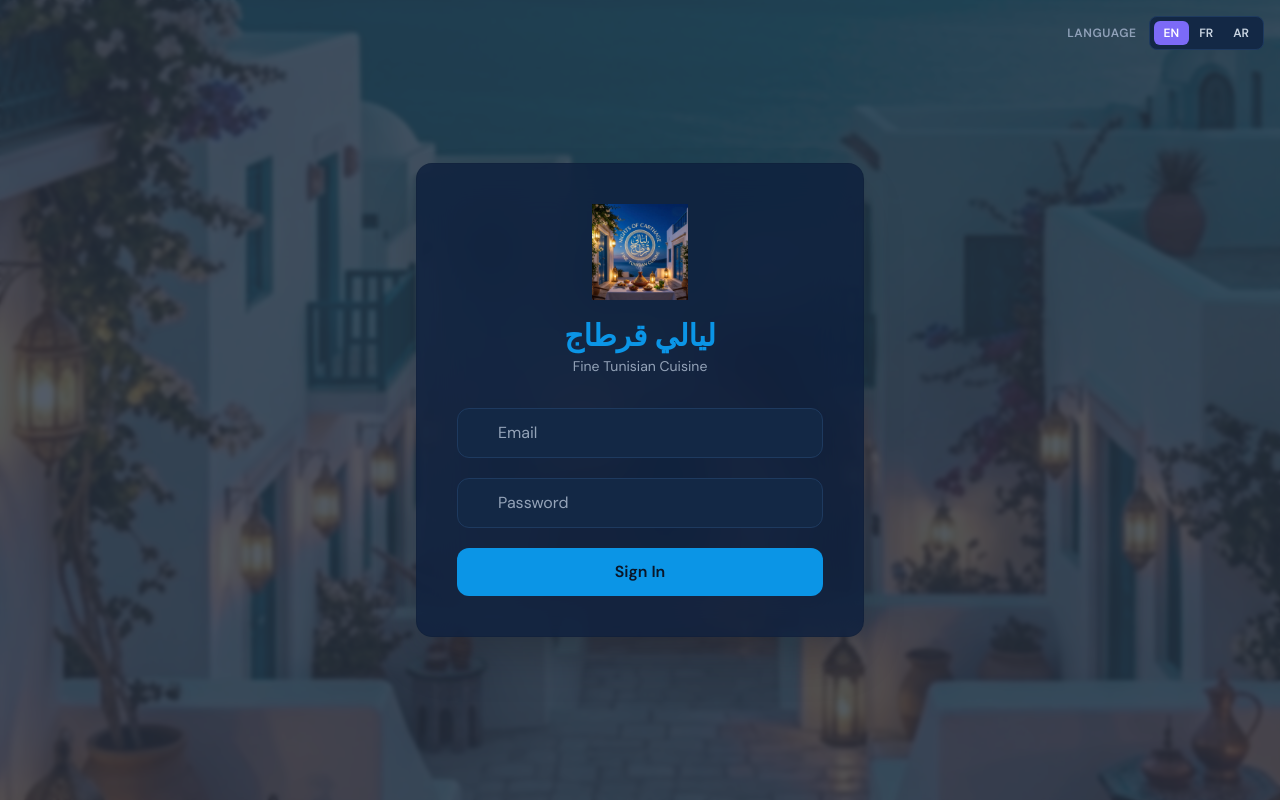
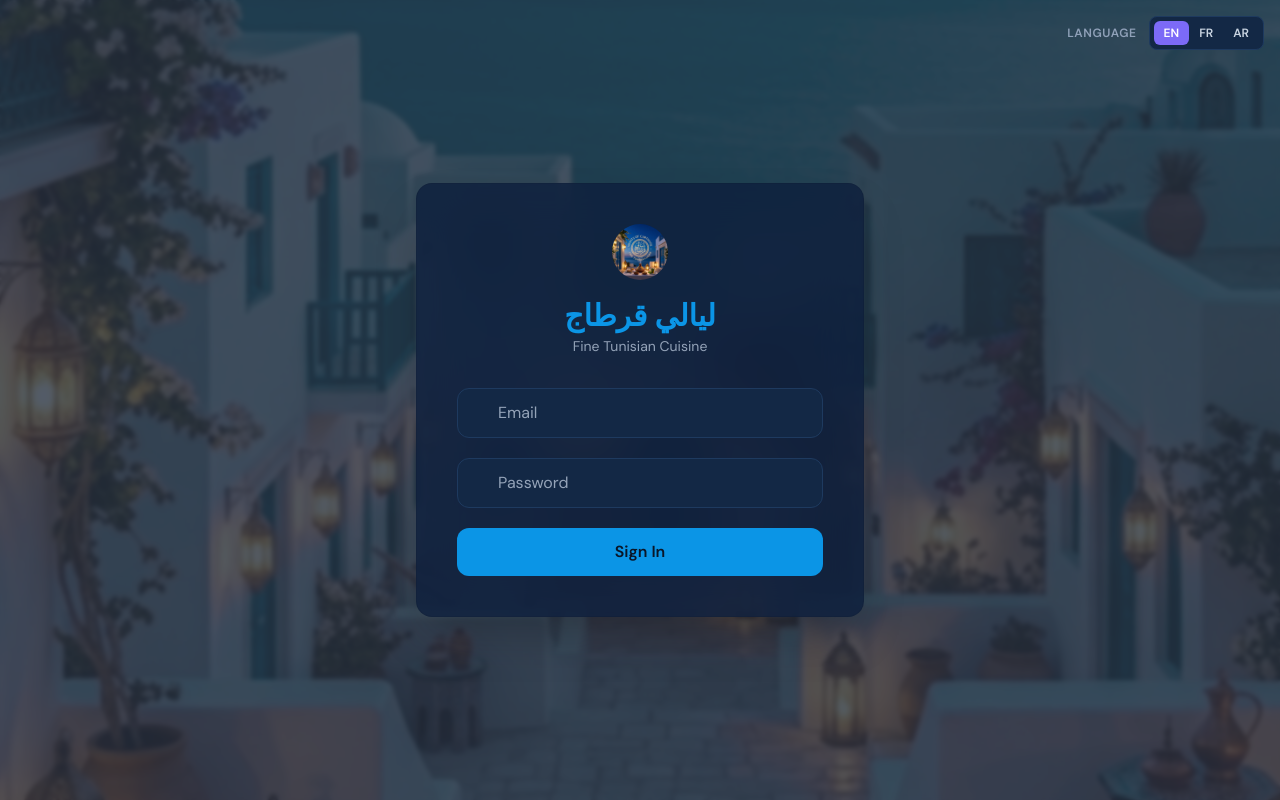
Before and after one commit to NerovexComapny/Frontend_Resto, a React (Vite) app: page /#/login in a window 1280 px wide. Built offline with nearby package versions, Linux system fonts and the light colour scheme; some icons are missing.

Commit message:
style: make restaurant logo perfectly circular

```diff
--- a/src/index.css
+++ b/src/index.css
@@ -39,6 +39,13 @@
   display: none;
 }
 
+.restaurant-logo-circle {
+  border-radius: 50%;
+  object-fit: cover;
+  aspect-ratio: 1 / 1;
+  display: block;
+}
+
 @keyframes fade-in {
   from { opacity: 0; transform: scale(0.95); }
   to { opacity: 1; transform: scale(1); }
--- a/src/layouts/ManagerLayout.jsx
+++ b/src/layouts/ManagerLayout.jsx
@@ -76,7 +76,7 @@
       }`}>
         {/* Logo */}
         <div className="p-6 flex items-center gap-3">
-          <img src={logo} alt="ليالي قرطاج" className="w-12 h-12 object-contain" />
+          <img src={logo} alt="ليالي قرطاج" className="restaurant-logo-circle w-12 h-12" />
           <div>
             <h1 className="text-xl font-bold text-[#7c6af7]"
                 style={{ fontFamily: "'Playfair Display', serif" }}
@@ -135,7 +135,7 @@
         {/* Mobile Header */}
         <header className="flex lg:hidden items-center justify-between p-4 bg-[#0d1f3c] border-b border-[#1e3a5f] sticky top-0 z-30">
           <div className="flex items-center gap-2">
-            <img src={logo} alt="ليالي قرطاج" className="w-8 h-8 object-contain" />
+            <img src={logo} alt="ليالي قرطاج" className="restaurant-logo-circle w-10 h-10" />
             <h1 className="text-xl font-bold text-[#7c6af7]" style={{ fontFamily: "'Playfair Display', serif" }} dir="rtl">
               ليالي قرطاج
             </h1>
--- a/src/pages/auth/LoginPage.jsx
+++ b/src/pages/auth/LoginPage.jsx
@@ -70,7 +70,7 @@
         transition={{ duration: 0.7 }}
         className="bg-[#0d1f3c]/80 backdrop-blur-xl border border-[#0000003A]/30 rounded-2xl p-6 sm:p-8 md:p-10 w-full max-w-sm sm:max-w-md mx-4 shadow-2xl z-10 relative"
       >
-        <img src={logo} alt="ليالي قرطاج" className="w-16 h-16 md:w-24 md:h-24 mx-auto mb-4 object-contain" />
+        <img src={logo} alt="ليالي قرطاج" className="restaurant-logo-circle w-14 h-14 mx-auto mb-4" />
 
         <h1 dir="rtl" className="text-2xl md:text-3xl font-bold text-[#0B95E6] text-center font-serif mb-1">
           ليالي قرطاج
--- a/src/pages/client/MenuPage.jsx
+++ b/src/pages/client/MenuPage.jsx
@@ -483,7 +483,7 @@
           transition={{ type: 'spring', damping: 18 }}
           className="relative z-10 w-full max-w-md bg-white/85 backdrop-blur rounded-3xl border border-[#c9963a]/20 shadow-xl p-8 text-center"
         >
-          <img src={logo} alt="ليالي قرطاج" className="w-20 h-20 mx-auto object-contain mb-3" />
+          <img src={logo} alt="ليالي قرطاج" className="restaurant-logo-circle w-14 h-14 mx-auto mb-3" />
           <h2 dir="rtl" className="text-3xl font-bold text-[#c9963a] font-serif mb-1">ليالي قرطاج</h2>
 
           <Motion.div
@@ -554,7 +554,7 @@
           <div className="px-3 py-2.5 space-y-2">
             <div className="flex items-center justify-between gap-2 min-w-0">
               <div className="flex items-center gap-2 min-w-0">
-                <img src={logo} alt="ليالي قرطاج" className="w-9 h-9 object-contain shrink-0" />
+                <img src={logo} alt="ليالي قرطاج" className="restaurant-logo-circle w-10 h-10 shrink-0" />
                 <div className="min-w-0">
                   <h1 dir="rtl" className="font-bold text-[#c9963a] text-[18px] leading-tight truncate">ليالي قرطاج</h1>
                   <p className="text-[11px] text-[#0a1628]/70 truncate">{restaurantName}</p>
```
